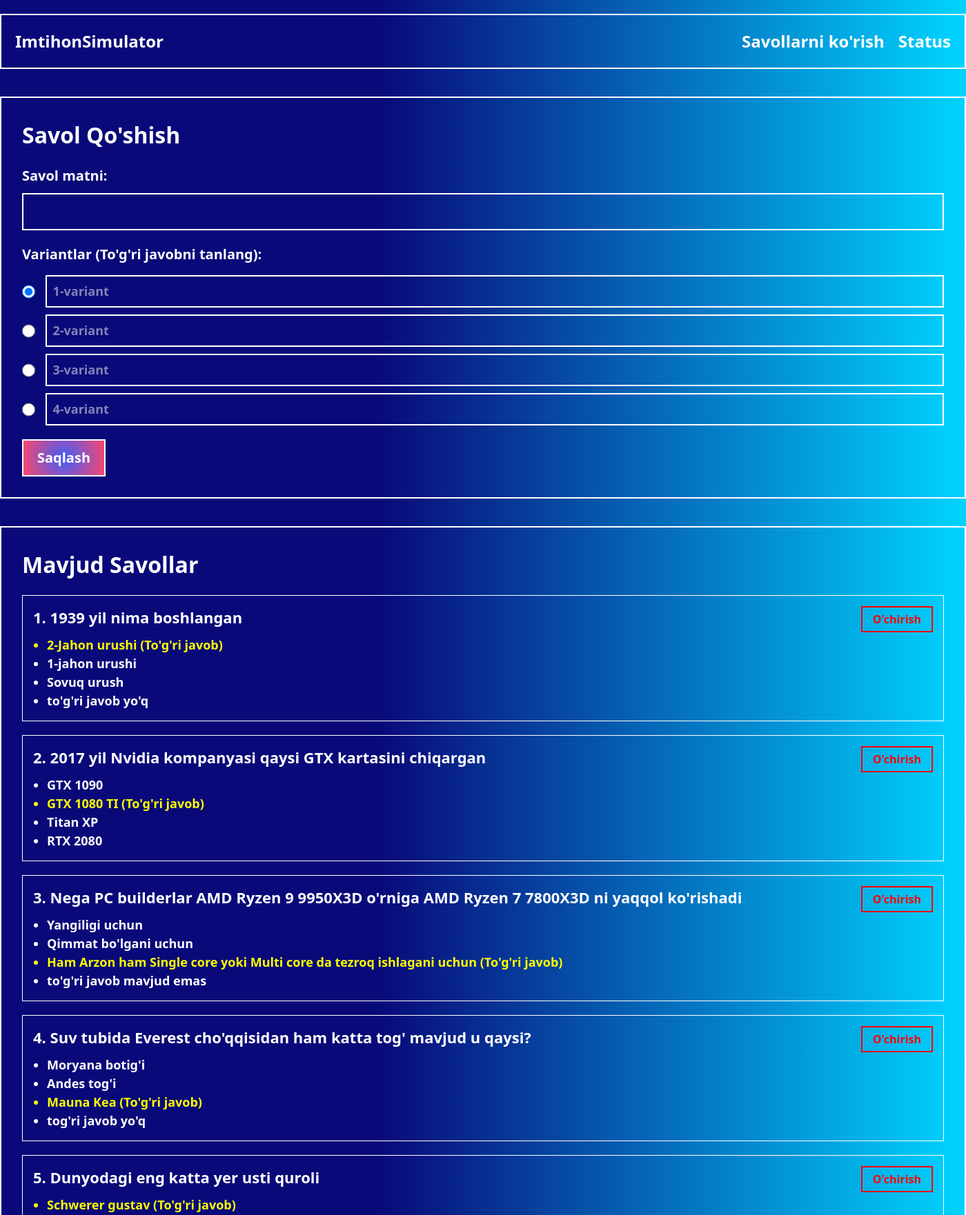
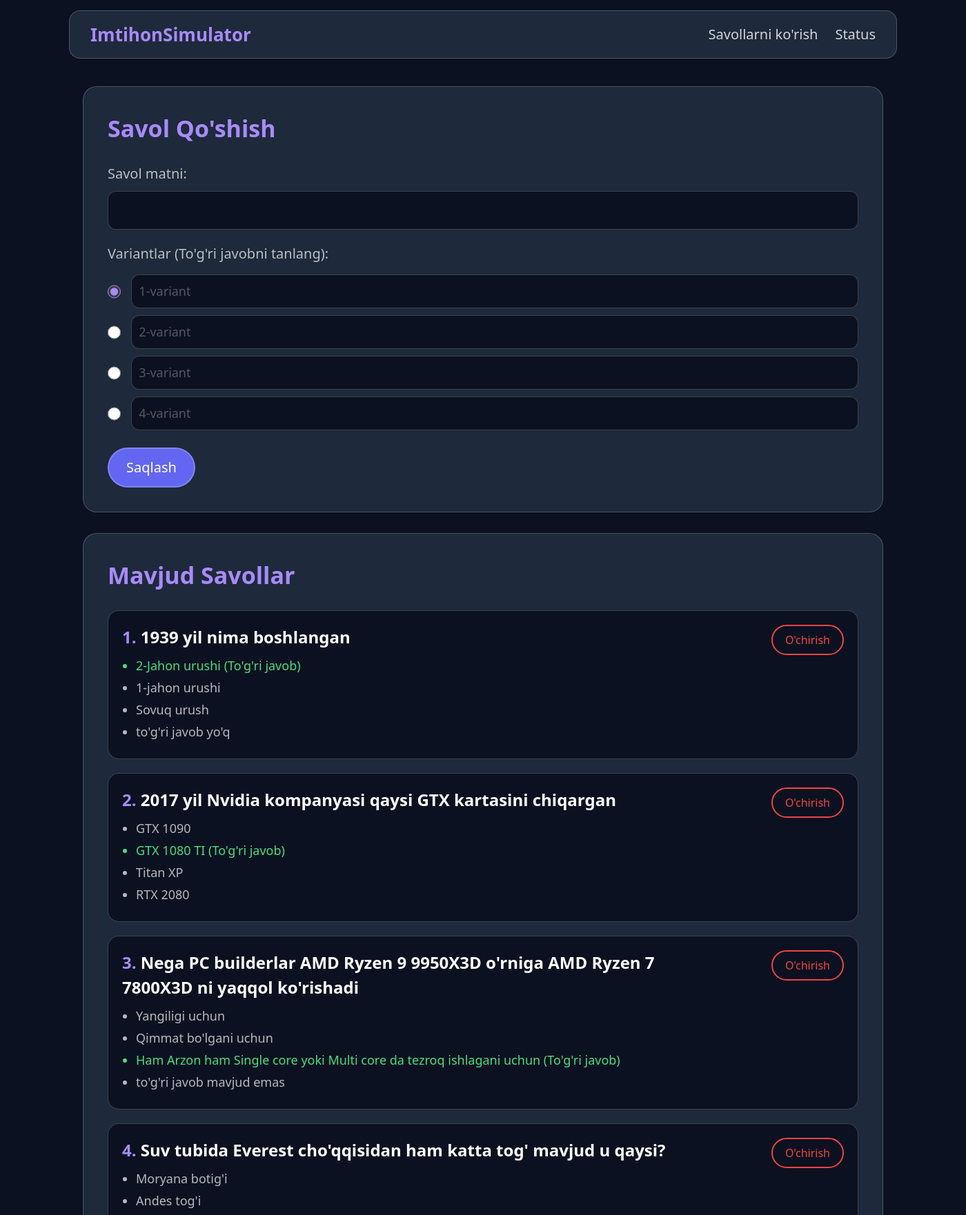
Before and after one commit to asadbekabdulhamidov911-beep/imtihonsimulator, a Django app: page /admin1 in a window 1400 px wide. Shown: the top 1762 px of the page at 69% size. Run offline with Django 5.2, Linux system fonts and the light colour scheme; data comes from the database, SQL or seed files in the repository; both versions use the stored data as it was after the commit.

Commit message:
yappa yangi

```diff
--- a/host/templates/admin.html
+++ b/host/templates/admin.html
@@ -1,58 +1,62 @@
 {% extends 'base.html' %}
 
 {% block content %}
-<section class="w-[1400px] mx-auto mt-[40px]">
-    <div class="border-[2px] border-[white] p-[30px] mb-[40px]">
-        <h2 class="text-[32px] mb-[20px]">Savol Qo'shish</h2>
+<section class="w-full max-w-[1200px] mx-auto mt-[30px] md:mt-[40px]">
+    <!-- Savol qo'shish formasi -->
+    <div class="bg-[#1e293b] border-[1px] border-white/20 rounded-[20px] p-[25px] md:p-[35px] mb-[30px]">
+        <h2 class="text-[28px] md:text-[34px] font-bold text-[#a78bfa] mb-[25px]">Savol Qo'shish</h2>
 
         <form method="POST" action="{% url 'admin_panel' %}">
             {% csrf_token %}
 
             <div class="mb-[20px]">
-                <label class="text-[20px] block mb-[10px]">Savol matni:</label>
-                <input type="text" name="question_text" required class="border-[2px] border-[white] bg-[transparent] p-[10px] text-[20px] outline-none w-[100%]">
+                <label class="text-[18px] md:text-[20px] block mb-[10px] text-white/70">Savol matni:</label>
+                <input type="text" name="question_text" required class="border-[1px] border-white/20 bg-[#0b1120] p-[12px] text-[18px] md:text-[20px] outline-none w-[100%] rounded-[12px] text-white placeholder-white/30">
             </div>
 
-            <div class="mb-[20px]">
-                <label class="text-[20px] block mb-[15px]">Variantlar (To'g'ri javobni tanlang):</label>
+            <div class="mb-[25px]">
+                <label class="text-[18px] md:text-[20px] block mb-[15px] text-white/70">Variantlar (To'g'ri javobni tanlang):</label>
 
                 <div class="flex items-center gap-[15px] mb-[10px]">
-                    <input type="radio" name="correct_option" value="0" checked class="w-[20px] h-[20px]">
-                    <input type="text" name="options" placeholder="1-variant" required class="border-[2px] border-[white] bg-[transparent] p-[8px] text-[18px] w-[100%] outline-none">
+                    <input type="radio" name="correct_option" value="0" checked class="w-[20px] h-[20px] accent-[#a78bfa]">
+                    <input type="text" name="options" placeholder="1-variant" required class="border-[1px] border-white/20 bg-[#0b1120] p-[10px] text-[16px] md:text-[18px] w-[100%] outline-none rounded-[12px] text-white placeholder-white/30">
                 </div>
 
                 <div class="flex items-center gap-[15px] mb-[10px]">
-                    <input type="radio" name="correct_option" value="1" class="w-[20px] h-[20px]">
-                    <input type="text" name="options" placeholder="2-variant" required class="border-[2px] border-[white] bg-[transparent] p-[8px] text-[18px] w-[100%] outline-none">
+                    <input type="radio" name="correct_option" value="1" class="w-[20px] h-[20px] accent-[#a78bfa]">
+                    <input type="text" name="options" placeholder="2-variant" required class="border-[1px] border-white/20 bg-[#0b1120] p-[10px] text-[16px] md:text-[18px] w-[100%] outline-none rounded-[12px] text-white placeholder-white/30">
                 </div>
 
                 <div class="flex items-center gap-[15px] mb-[10px]">
-                    <input type="radio" name="correct_option" value="2" class="w-[20px] h-[20px]">
-                    <input type="text" name="options" placeholder="3-variant" class="border-[2px] border-[white] bg-[transparent] p-[8px] text-[18px] w-[100%] outline-none">
+                    <input type="radio" name="correct_option" value="2" class="w-[20px] h-[20px] accent-[#a78bfa]">
+                    <input type="text" name="options" placeholder="3-variant" class="border-[1px] border-white/20 bg-[#0b1120] p-[10px] text-[16px] md:text-[18px] w-[100%] outline-none rounded-[12px] text-white placeholder-white/30">
                 </div>
 
                 <div class="flex items-center gap-[15px] mb-[10px]">
-                    <input type="radio" name="correct_option" value="3" class="w-[20px] h-[20px]">
-                    <input type="text" name="options" placeholder="4-variant" class="border-[2px] border-[white] bg-[transparent] p-[8px] text-[18px] w-[100%] outline-none">
+                    <input type="radio" name="correct_option" value="3" class="w-[20px] h-[20px] accent-[#a78bfa]">
+                    <input type="text" name="options" placeholder="4-variant" class="border-[1px] border-white/20 bg-[#0b1120] p-[10px] text-[16px] md:text-[18px] w-[100%] outline-none rounded-[12px] text-white placeholder-white/30">
                 </div>
             </div>
 
-            <button type="submit" class="radial-gradient-transition border-[2px] border-[white] px-[20px] py-[10px] text-[20px] text-[white] cursor-pointer">
+            <button type="submit" class="bg-[#6366f1] border-[2px] border-white/20 px-[25px] py-[12px] text-[18px] md:text-[20px] text-white rounded-full cursor-pointer">
                 Saqlash
             </button>
         </form>
     </div>
 
-    <div class="border-[2px] border-[white] p-[30px] mb-[50px]">
-        <h2 class="text-[32px] mb-[20px]">Mavjud Savollar</h2>
+    <!-- Mavjud savollar -->
+    <div class="bg-[#1e293b] border-[1px] border-white/20 rounded-[20px] p-[25px] md:p-[35px] mb-[50px]">
+        <h2 class="text-[28px] md:text-[34px] font-bold text-[#a78bfa] mb-[25px]">Mavjud Savollar</h2>
         <div>
             {% for q in questions %}
-            <div class="border-[1px] border-[white] p-[15px] flex justify-between items-start mb-[20px]">
-                <div>
-                    <h3 class="text-[22px]">{{ forloop.counter }}. {{ q.text }}</h3>
+            <div class="border-[1px] border-white/20 bg-[#0b1120] rounded-[16px] p-[20px] flex justify-between items-start mb-[20px]">
+                <div class="w-[80%]">
+                    <h3 class="text-[20px] md:text-[24px] font-bold text-white mb-[10px]">
+                        <span class="text-[#a78bfa]">{{ forloop.counter }}.</span> {{ q.text }}
+                    </h3>
                     <ul class="ml-[20px] mt-[10px] list-disc">
                         {% for opt in q.options.all %}
-                        <li class="text-[18px] {% if opt.is_correct %}text-[yellow]{% endif %}">
+                        <li class="text-[16px] md:text-[18px] mb-[5px] {% if opt.is_correct %}text-[#4ade80]{% else %}text-white/70{% endif %}">
                             {{ opt.text }} {% if opt.is_correct %}(To'g'ri javob){% endif %}
                         </li>
                         {% endfor %}
@@ -62,7 +66,7 @@
                 <form method="POST" action="{% url 'admin_panel' %}">
                     {% csrf_token %}
                     <input type="hidden" name="delete_question_id" value="{{ q.id }}">
-                    <button type="submit" class="border-[2px] border-[red] text-[red] px-[15px] py-[5px] text-[16px] cursor-pointer hover:bg-[red] hover:text-[white] transition-all">
+                    <button type="submit" class="border-[2px] border-[#ef4444] text-[#ef4444] px-[18px] py-[8px] text-[14px] md:text-[16px] rounded-full cursor-pointer bg-transparent">
                         O'chirish
                     </button>
                 </form>
@@ -71,4 +75,21 @@
         </div>
     </div>
 </section>
+
+<style>
+    /* Kichik ekranlarda savol qatorini vertikal joylashtirish (flex-col ishlatmasdan) */
+    @media (max-width: 640px) {
+        .question-row {
+            display: block;
+        }
+        .question-row > div:first-child {
+            width: 100%;
+            margin-bottom: 15px;
+        }
+        .question-row > form {
+            display: block;
+            text-align: left;
+        }
+    }
+</style>
 {% endblock %}
--- a/host/templates/base.html
+++ b/host/templates/base.html
@@ -5,39 +5,21 @@
     <meta name="viewport" content="width=device-width, initial-scale=1.0">
     <title>Document</title>
     <script src="https://cdn.jsdelivr.net/npm/@tailwindcss/browser@4"></script>
-    <style>
-        @property --grad-start {
-            syntax: '<color>';
-            inherits: false;
-            initial-value: #3F5EFB;
-        }
-        @property --grad-end {
-            syntax: '<color>';
-            inherits: false;
-            initial-value: #FC466B;
-        }
-        .radial-gradient-transition {
-            background: radial-gradient(circle, var(--grad-start) 0%, var(--grad-end) 100%);
-            transition: --grad-start 0.5s ease, --grad-end 0.5s ease;
-        }
-        .radial-gradient-transition:hover {
-            --grad-start: #FC466B;
-            --grad-end: #3F5EFB;
-        }
-    </style>
 </head>
-<body class="bg-[linear-gradient(90deg,rgb(9,9,121)_39%,rgb(0,212,255)_100%)] text-[white] font-bold min-h-[100vh] pb-[40px]">
-    <nav class="flex items-center justify-between text-[24px] w-[1400px] mx-auto border-[2px] h-[80px] border-[white] mt-[20px]">
+<body class="bg-[#0b1120] text-white min-h-[100vh] pb-[60px]">
+    <nav class="w-full max-w-[1200px] mx-auto flex items-center justify-between h-[70px] px-[20px] md:px-[30px] mt-[15px] bg-[#1e293b] border-[1px] border-white/20 rounded-[16px]">
         <div class="flex items-center">
-            <a href="{% url 'home' %}" class="ml-[20px]">ImtihonSimulator</a>
+            <a href="{% url 'home' %}" class="text-[22px] md:text-[26px] font-bold text-[#a78bfa]">ImtihonSimulator</a>
         </div>
-        <div class="flex items-center gap-[20px]">
-            <a href="{% url 'savollar' %}">Savollarni ko'rish</a>
-            <a class="mr-[20px]" href="{% url 'javob' %}">Status</a>
+        <div class="flex items-center gap-[15px] md:gap-[25px]">
+            <a href="{% url 'savollar' %}" class="text-[18px] md:text-[20px] text-white/80 font-medium">Savollarni ko'rish</a>
+            <a href="{% url 'javob' %}" class="text-[18px] md:text-[20px] text-white/80 font-medium">Status</a>
         </div>
     </nav>
 
-    {% block content %}
-    {% endblock %}
+    <main class="w-full max-w-[1200px] mx-auto px-[15px] md:px-[20px]">
+        {% block content %}
+        {% endblock %}
+    </main>
 </body>
 </html>
```
Also changed, not shown: host/templates/home.html (+9 -5 lines), host/templates/javob.html (+14 -11 lines), host/templates/savollar.html (+11 -9 lines), db.sqlite3.
